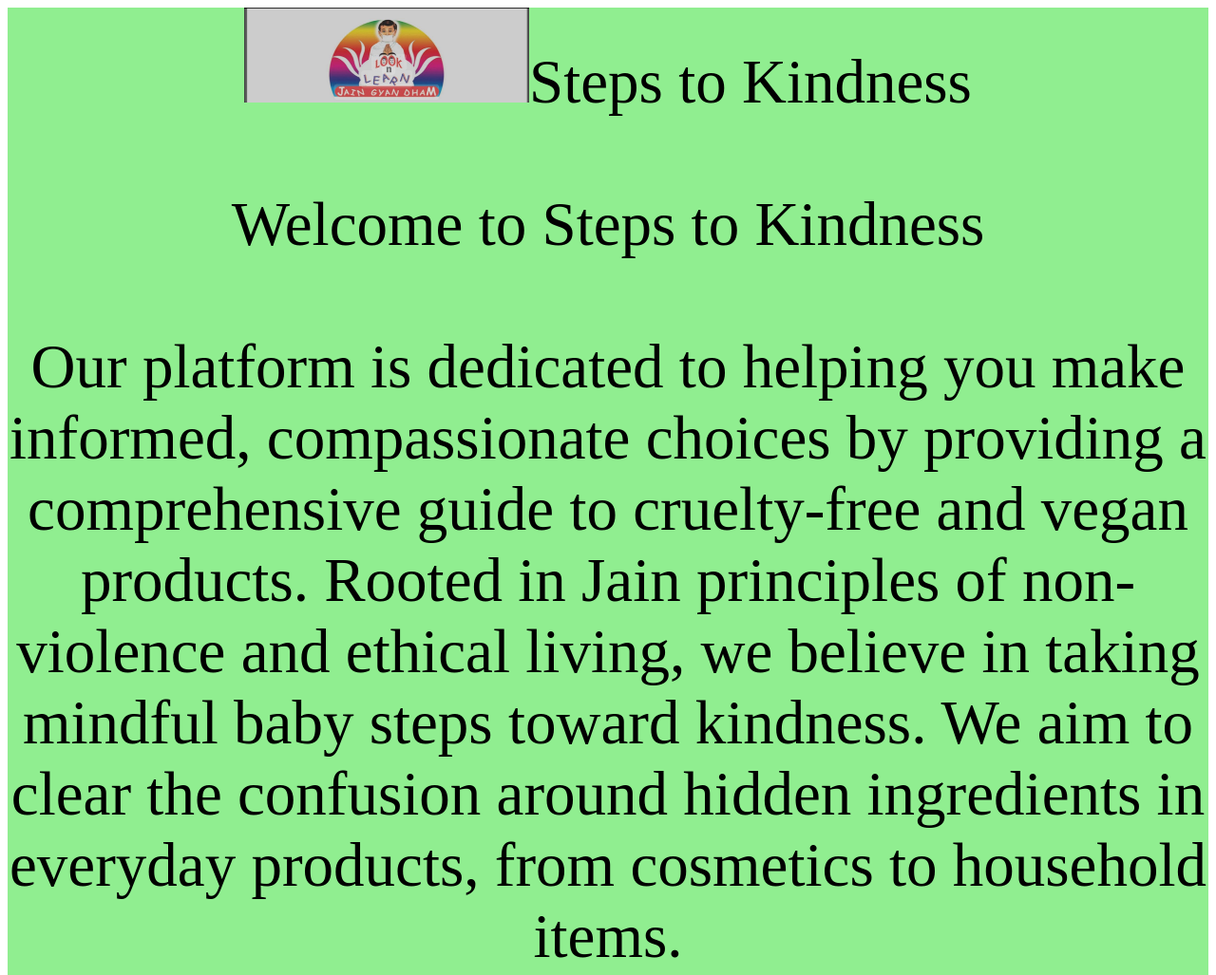
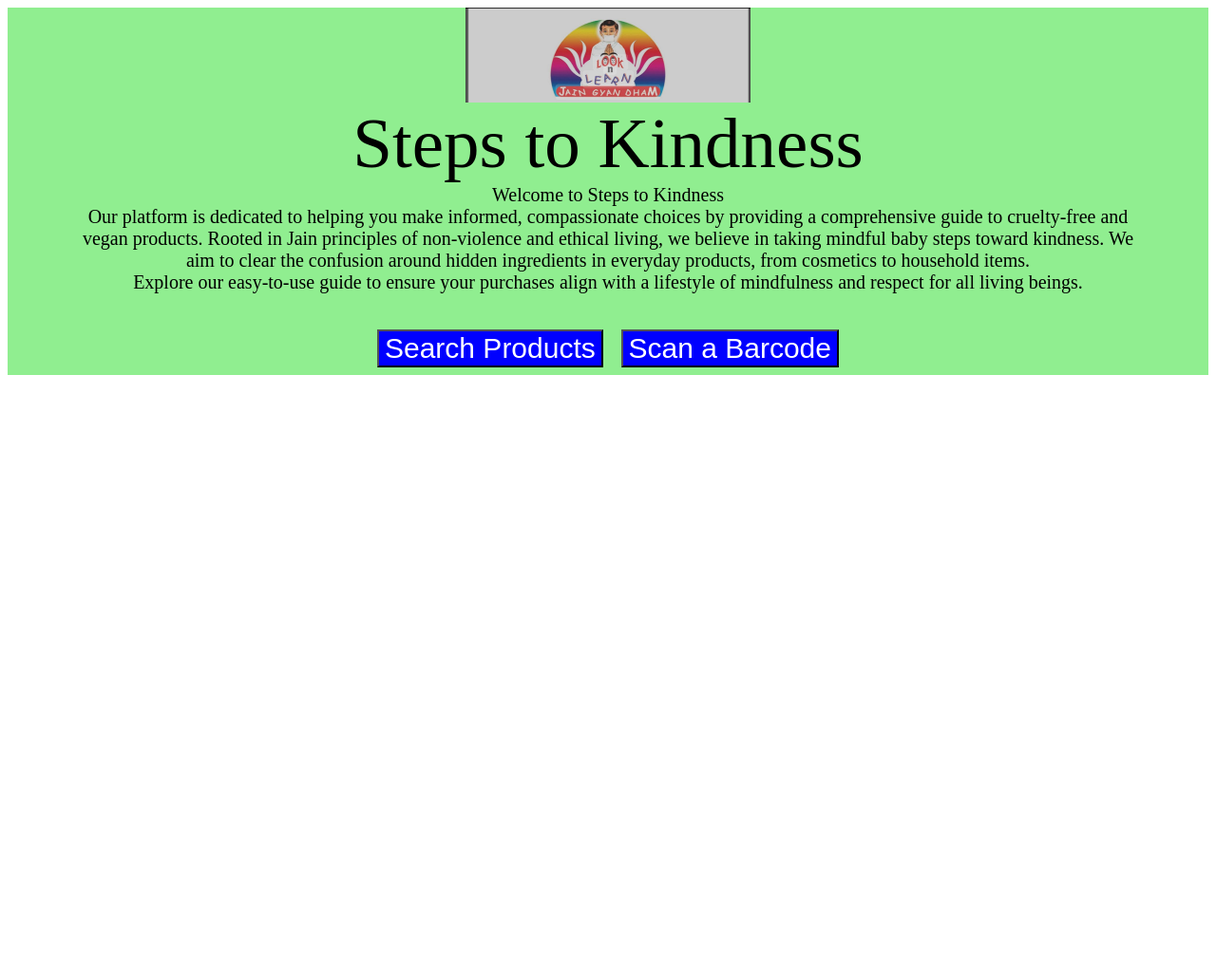
Before and after one commit to Is-It-Jain/Mobile, a website: page barcode-v2/found/index.html in a window 1280 px wide. Shown: the top 1027 px of the page at 95% size. After the commit the page ends 800 px from the top, so only its background shows below. Drawn offline with Linux system fonts and the light colour scheme.

Commit message:
fixed top section formatting

```diff
--- a/barcode-v2/data/index.css
+++ b/barcode-v2/data/index.css
@@ -3,13 +3,15 @@
     background-color: lightgreen;
     text-align: center;
     border-color: black;
-    font-size: 65;
+    font-size: 75;
 }
 
-#nav description{
+#nav .description{
     background-color: lightgreen;
     text-align: center;
     border-color: black;
+    padding-left: 5%;
+    padding-right: 5%;
     font-size: 20;
 }
 #nav button {
--- a/barcode-v2/found/index.html
+++ b/barcode-v2/found/index.html
@@ -6,10 +6,11 @@
     </head>
     <body onload="bodyonload()">
         <div id="nav">
-            <div class="title"><img src="../../logo.jpg" width="300" height="100"></img>Steps to Kindness</div><br/>
-            <div class="description">Welcome to Steps to Kindness</div><br/>
-            <div class="description">Our platform is dedicated to helping you make informed, compassionate choices by providing a comprehensive guide to cruelty-free and vegan products. Rooted in Jain principles of non-violence and ethical living, we believe in taking mindful baby steps toward kindness. We aim to clear the confusion around hidden ingredients in everyday products, from cosmetics to household items.</div><br/>
-            <div class="description">Explore our easy-to-use guide to ensure your purchases align with a lifestyle of mindfulness and respect for all living beings.</div><br/>
+            <img src="../../logo.jpg" width="300" height="100"/>
+            <div class="title">Steps to Kindness</div>
+            <div class="description">Welcome to Steps to Kindness</div>
+            <div class="description">Our platform is dedicated to helping you make informed, compassionate choices by providing a comprehensive guide to cruelty-free and vegan products. Rooted in Jain principles of non-violence and ethical living, we believe in taking mindful baby steps toward kindness. We aim to clear the confusion around hidden ingredients in everyday products, from cosmetics to household items.</div>
+            <div class="description">Explore our easy-to-use guide to ensure your purchases align with a lifestyle of mindfulness and respect for all living beings.</div>
             <button onclick="toitembrand()">
                 Search Products
             </button>
```
Also changed, not shown: 1 other file.
